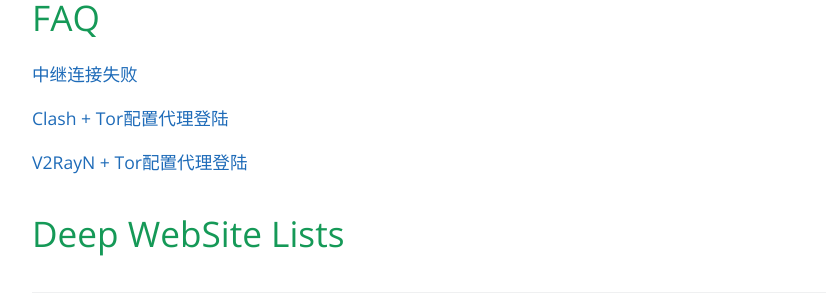
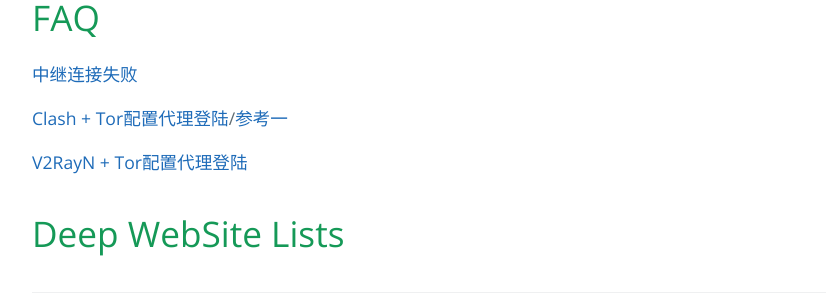
Before and after one commit to AmbroseRen/test, a Jekyll site: the page built from Doc/Tools/Tor.md, in a window 1280 px wide. Shown: the part 400-700 px from the top of the page, without its empty margins (192-1018 px from the left). Built offline with Jekyll 4.4.1, drawn with Linux system fonts in a browser that asks for light colours; our own code applies the rules of GitHub Pages for plain Markdown files; the repository's description, which GitHub fills in, is left out.

Commit message:
Update Tor.md

```diff
--- a/Doc/Tools/Tor.md
+++ b/Doc/Tools/Tor.md
@@ -14,7 +14,7 @@
 
 [中继连接失败](https://support.torproject.org/zh-CN/connecting/connecting-2/)
 
-[Clash + Tor配置代理登陆](https://fanqiang.info/archives/vpn-tor-ssr-v2ray-clash.html#comment-31)
+[Clash + Tor配置代理登陆](https://fanqiang.info/archives/vpn-tor-ssr-v2ray-clash.html#comment-31)/[参考一](https://limbopro.com/archives/torproject.html)
 
 [V2RayN + Tor配置代理登陆](https://github.com/2dust/v2rayN/issues/360)
 
```
